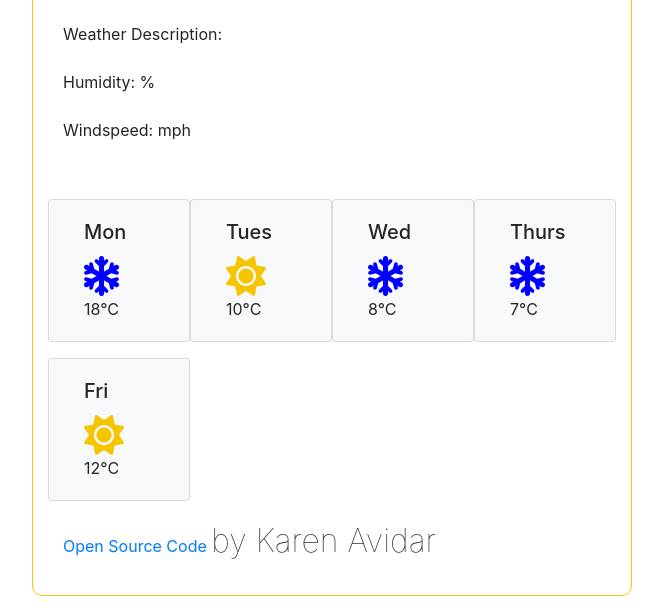
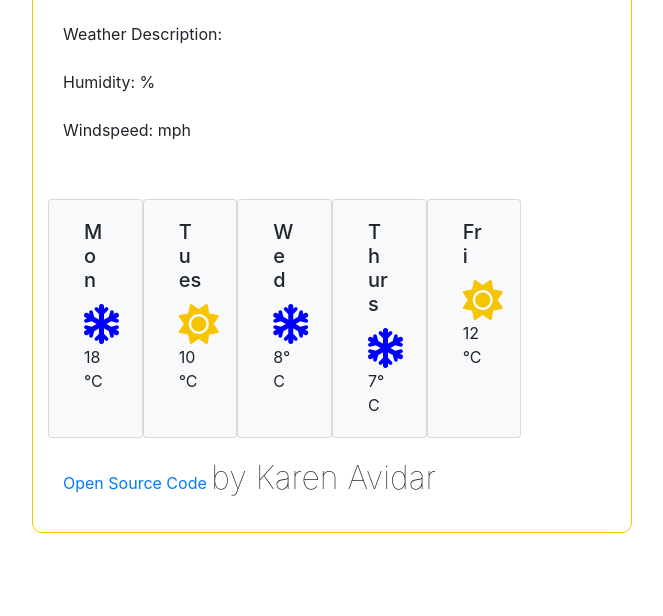
Before and after one commit to karenleeav/weather-application, a plain HTML site: page index.html in a window 1280 px wide. Shown: the part 302-918 px from the top of the page, without its empty margins (308-971 px from the left). After the commit the page ends 855 px from the top, so only its background shows below. Drawn offline with nearby package versions, Linux system fonts and the light colour scheme; no server answers.

Commit message:
Update index.html
Adjusted columns in HTML

```diff
--- a/index.html
+++ b/index.html
@@ -54,7 +54,7 @@
             </div>
 
             <div class="row">
-                <div class="card bg-light mb-3 col-3" style="max-width: 10rem;">
+                <div class="card bg-light mb-3 col-2" style="max-width: 10rem;">
                     <div class="card-body">
                         <h5 class="card-title">Mon</h5>
                         <p class="card-text">
@@ -65,7 +65,7 @@
                     </div>
                 </div>
 
-                <div class="card bg-light mb-3 col-3" style="max-width: 10rem;">
+                <div class="card bg-light mb-3 col-2" style="max-width: 10rem;">
                     <div class="card-body">
                         <h5 class="card-title">Tues</h5>
                         <p class="card-text">
@@ -76,7 +76,7 @@
                     </div>
                 </div>
 
-                <div class="card bg-light mb-3 col-3" style="max-width: 10rem;">
+                <div class="card bg-light mb-3 col-2" style="max-width: 10rem;">
                     <div class="card-body">
                         <h5 class="card-title">Wed</h5>
                         <p class="card-text">
@@ -87,7 +87,7 @@
                     </div>
                 </div>
 
-                <div class="card bg-light mb-3 col-3" style="max-width: 10rem;">
+                <div class="card bg-light mb-3 col-2" style="max-width: 10rem;">
                     <div class="card-body">
                         <h5 class="card-title">Thurs</h5>
                         <p class="card-text">
@@ -98,7 +98,7 @@
                     </div>
                 </div>
 
-                <div class="card bg-light mb-3 col-3" style="max-width: 10rem;">
+                <div class="card bg-light mb-3 col-2" style="max-width: 10rem;">
                     <div class="card-body">
                         <h5 class="card-title">Fri</h5>
                         <p class="card-text">
```
